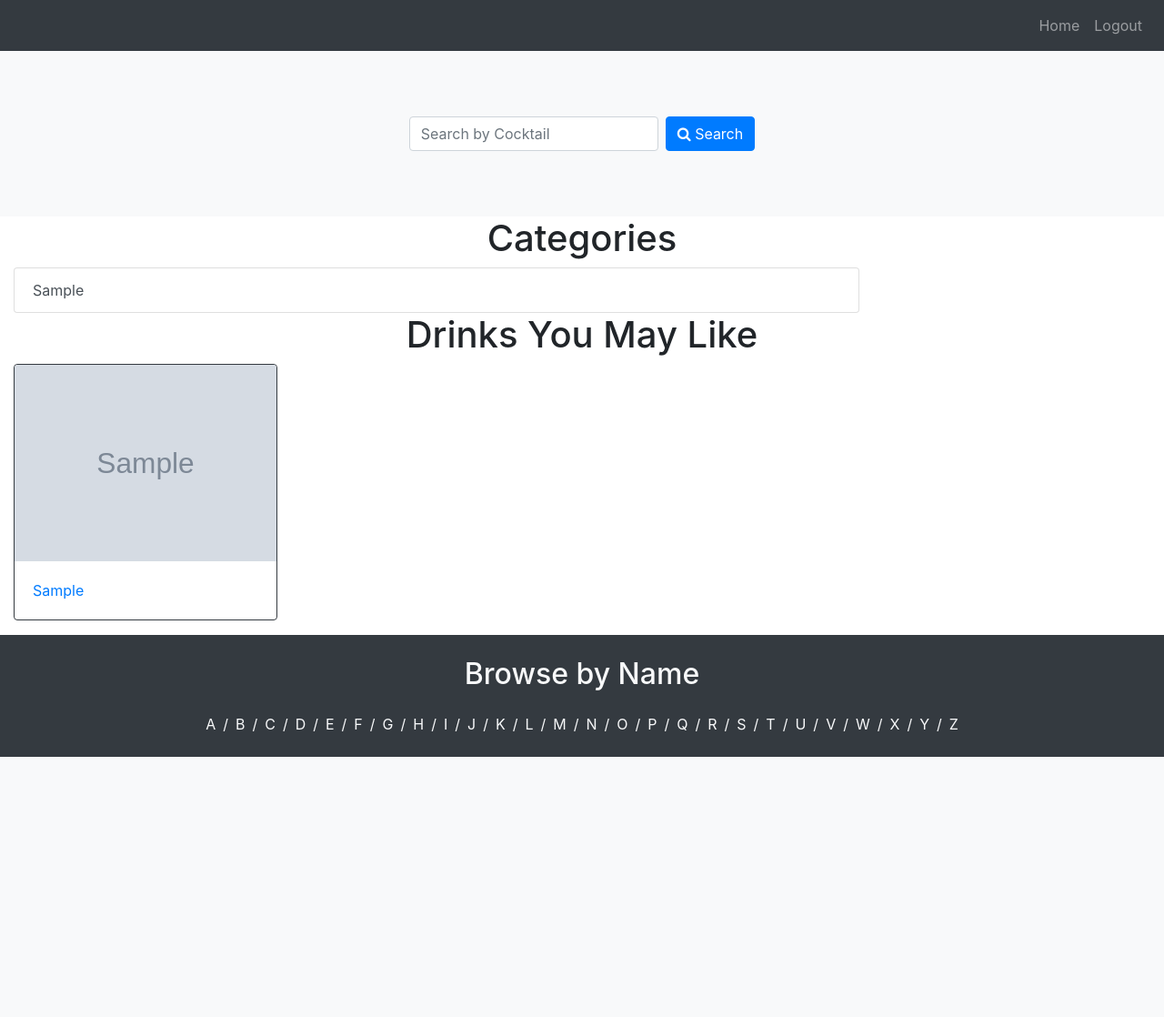
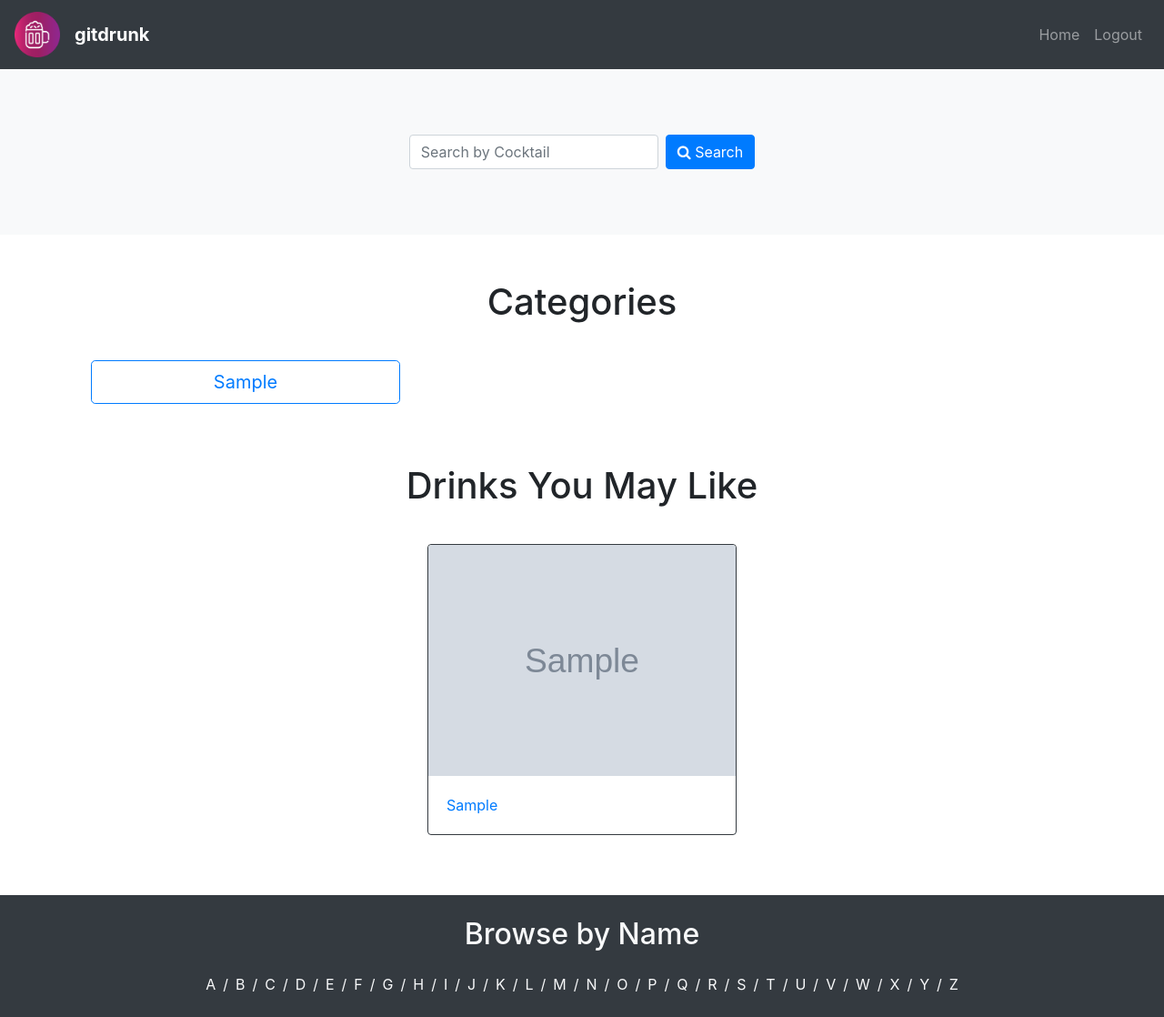
Before and after one commit to jammanus/APH_drink_mixer_app, a Flask app: page / in a window 1280 px wide. Shown: the whole page at 91% size. Before the commit the page ends 832 px from the top, so only its background shows below. Run offline with Flask 3, Linux system fonts and the light colour scheme; a user stored in the database is signed in; tables that the repository leaves empty hold one stand-in row (values such as "Sample post"); grey boxes marked "Sample" are stand-in pictures; a database or web service that is not in the repository returns one stand-in record (values such as "Sample title"); data that the repository does not hold is empty; some libraries are stand-ins or nearby versions.

Commit message:
frontend coding 20240320

```diff
--- a/website/static/styles.css
+++ b/website/static/styles.css
@@ -6,6 +6,10 @@ body {
 
 main {
   flex: 1;
+}
+
+.card:hover {
+  background-color: #f0f0f0;
 }
 
 .search-block, footer {
@@ -25,6 +29,10 @@ main {
 
 .drink-details p:last-child {
   border-right: none;
+}
+
+.drink-details p:first-child {
+  padding-left: 0;
 }
 
 footer {
@@ -47,3 +55,11 @@ footer a {
   color: #333;
   margin: 0 5px;
 }
+
+section{
+    margin-bottom: 50px;
+    .title{
+      text-align: center;
+      margin-bottom: 40px;
+    }
+}
--- a/website/templates/base.html
+++ b/website/templates/base.html
@@ -11,6 +11,10 @@
 <body>
   <header>
     <nav class="navbar navbar-expand-lg navbar-dark bg-dark">
+      <a class="navbar-brand d-flex align-items-center" href="#">
+        <img src="{{ url_for('static', filename='logo.png') }}" width="50" height="50" class="d-inline-block align-top" alt="Logo">
+        <span class="navbar-text ml-3 text-white font-weight-bold">gitdrunk</span>
+      </a>
       <button class="navbar-toggler" type="button" data-toggle="collapse" data-target="#navbar">
         <span class="navbar-toggler-icon"></span>
       </button>
@@ -28,9 +32,10 @@
     </nav>
   </header>
 
-  <main>
-    <div class="container-fluid p-0">
-      <div class="row justify-content-center search-block bg-light py-5">
+
+  <div class="container-fluid p-0">
+    <section>
+        <div class="d-flex justify-content-center align-items-center bg-light py-5">
         <div class="col-md-6 p-4">
           <form class="form-inline justify-content-center" method="POST" action="{{ url_for('views.home') }}">
             <input class="form-control mr-2" type="search" placeholder="Search by Cocktail" aria-label="Search" name="search_query">
@@ -38,9 +43,9 @@
           </form>
         </div>
       </div>
-      {% block content %}{% endblock %}
-    </div>
-  </main>
+    </section>
+    {% block content %}{% endblock %}
+  </div>
 
   <footer class="bg-dark text-light py-4">
     <div class="container">
--- a/website/templates/home.html
+++ b/website/templates/home.html
@@ -1,19 +1,24 @@
 {% extends "base.html" %} {% block title %}Home{% endblock %} {% block content
 %}
-<h1 align="center">Categories</h1>
-<div class="col-md-9">
-  <div class="list-group">
+<main class="home">
+  <div class="container">
+    <section>
+    <h1 class="title">Categories</h1>
+      <div class="d-flex flex-wrap">
         {% for cat in cates %}
-      <a href="/browse/category/{{ cat.strCategory }}" class="list-group-item list-group-item-action">{{ cat.strCategory }}</a>
+        <div class="col-md-4 mb-3">
+            <a href="/browse/category/{{ cat.strCategory }}" class="btn btn-outline-primary btn-lg btn-block">{{ cat.strCategory }}</a>
+        </div>
         {% endfor %}
       </div>
-</div>
+    </section>
 
-<h1 align="center">Drinks You May Like</h1>
-<div class="col-md-9">
-  <div class="row row-cols-1 row-cols-md-2 row-cols-lg-3 g-4">
+
+    <section class="recommendations">
+      <h1 class="title">Drinks You May Like</h1>
+      <div class="d-flex flex-wrap justify-content-center">
         {% for drink in random_drinks %}
-      <div class="col mb-3">
+        <div class="col-md-4 mb-3">
           <a href="/drink/{{ drink.idDrink }}" class="text-decoration-none">
             <div class="card h-100 border border-dark rounded-3">
               <img src="{{ drink.strDrinkThumb }}" class="card-img-top rounded-top" alt="{{ drink.strDrink }}">
@@ -25,7 +30,12 @@
         </div>
         {% endfor %}
       </div>
+    </section>
+
   </div>
+</main>
+
+
 
 <ul class="list-group list-group-flush" id="notes">
   {# {{ category }} #}
--- a/website/views.py
+++ b/website/views.py
@@ -1,4 +1,4 @@
-from flask import Blueprint, render_template, request, flash, jsonify
+from flask import Blueprint, render_template, request, flash, jsonify, redirect, url_for
 from flask_login import login_required, current_user
 from .models import Note
 from . import db
@@ -22,14 +22,22 @@ def home():
         search_query = request.form.get('search_query', '')
         name_url = f"https://www.thecocktaildb.com/api/json/v1/1/search.php?s={search_query}"
         drinks = get_json_data(name_url).get('drinks', [])
-        return render_template("search-cocktail.html", user=current_user, drinks=drinks)
+        return redirect(url_for('views.search', s=search_query))
 
     api_lnk = "https://www.thecocktaildb.com/api/json/v1/1/filter.php?i=ice"
     random_drinks = get_json_data(api_lnk).get('drinks', [])
-
     api_cat = "https://www.thecocktaildb.com/api/json/v1/1/list.php?c=list"
     bycat = get_json_data(api_cat).get('drinks', [])
+
     return render_template("home.html", user=current_user, random_drinks=random_drinks, cates=bycat)
+
+@views.route('/browse/search/')
+@login_required
+def search():
+    search_query = request.args.get('s', '')
+    name_url = f"https://www.thecocktaildb.com/api/json/v1/1/search.php?s={search_query}"
+    drinks = get_json_data(name_url).get('drinks', [])
+    return render_template("search-cocktail.html", user=current_user, drinks=drinks)
 
 # Function to handle search by letter route
 @views.route('/browse/letter/<lett>', methods=['GET', 'POST'])
```
Also changed, not shown: website/templates/drink-detail.html (+24 -11 lines), website/templates/ingredient-detail.html (+8 -1 lines), website/static/logo.png (added). Lines whose indentation alone changed are shown as unchanged.
